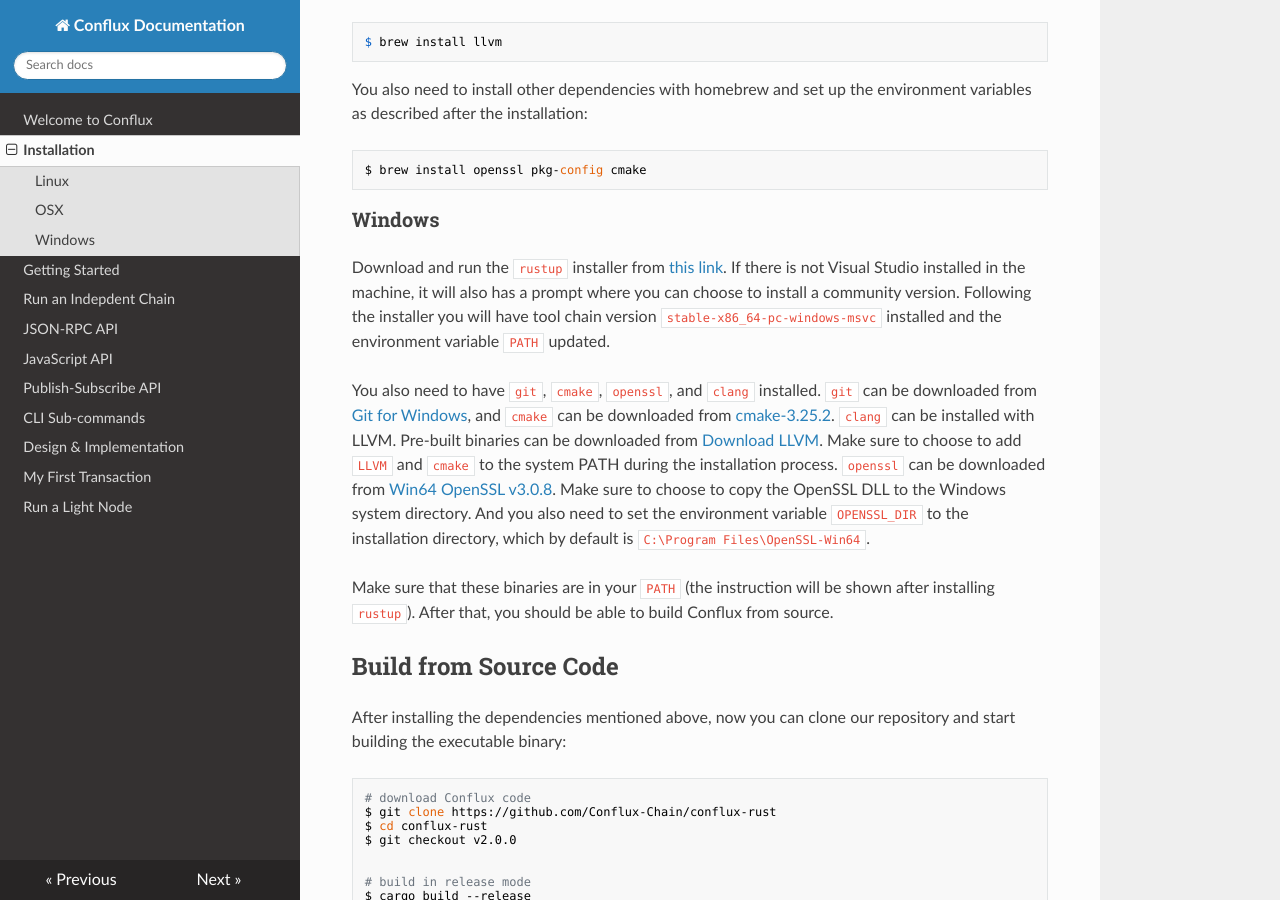
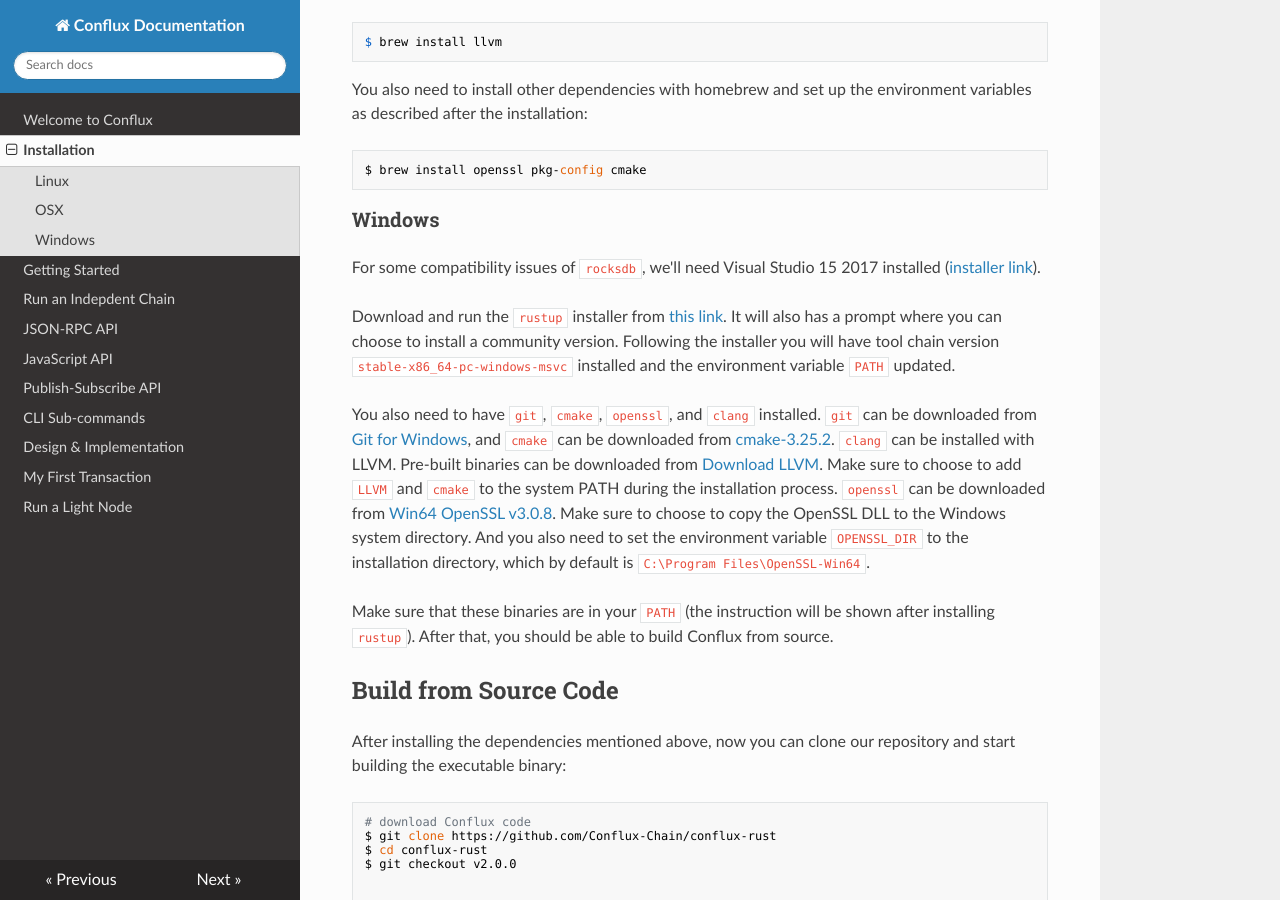
Before and after one commit to Conflux-Chain/conflux-doc, an MkDocs documentation site: the page built from docs/install.md, in a window 1280 px wide and 900 px high, scrolled down 1244 px. Built offline with MkDocs 1.6.1, drawn with Linux system fonts in a browser that asks for light colours; nearby versions of some CDN libraries.

Commit message:
Create install.md

```diff
--- a/docs/install.md
+++ b/docs/install.md
@@ -82,7 +82,9 @@
 
 ### Windows
 
-Download and run the `rustup` installer from [this link](https://static.rust-lang.org/rustup/dist/x86_64-pc-windows-msvc/rustup-init.exe). If there is not Visual Studio installed in the machine, it will also has a prompt where you can choose to install a community version. Following the installer you will have tool chain version `stable-x86_64-pc-windows-msvc` installed and the environment variable `PATH` updated.
+For some compatibility issues of `rocksdb`, we'll need Visual Studio 15 2017 installed ([installer link](https://visualstudio.microsoft.com/thank-you-downloading-visual-studio/?sku=Community&rel=15)).
+
+Download and run the `rustup` installer from [this link](https://static.rust-lang.org/rustup/dist/x86_64-pc-windows-msvc/rustup-init.exe). It will also has a prompt where you can choose to install a community version. Following the installer you will have tool chain version `stable-x86_64-pc-windows-msvc` installed and the environment variable `PATH` updated.
 
 You also need to have `git`, `cmake`, `openssl`, and `clang` installed. `git` can be downloaded from [Git for Windows](https://git-scm.com/download/win), and `cmake` can be downloaded from [cmake-3.25.2](https://github.com/Kitware/CMake/releases/download/v3.25.2/cmake-3.25.2-windows-x86_64.msi). `clang` can be installed with LLVM. Pre-built binaries can be downloaded from [Download LLVM](https://github.com/llvm/llvm-project/releases/download/llvmorg-15.0.7/LLVM-15.0.7-win64.exe). Make sure to choose to add `LLVM` and `cmake` to the system PATH during the installation process. `openssl` can be downloaded from [Win64 OpenSSL v3.0.8](https://slproweb.com/download/Win64OpenSSL-3_0_8.exe). Make sure to choose to copy the OpenSSL DLL to the Windows system directory. And you also need to set the environment variable `OPENSSL_DIR` to the installation directory, which by default is `C:\Program Files\OpenSSL-Win64`.
 
```
